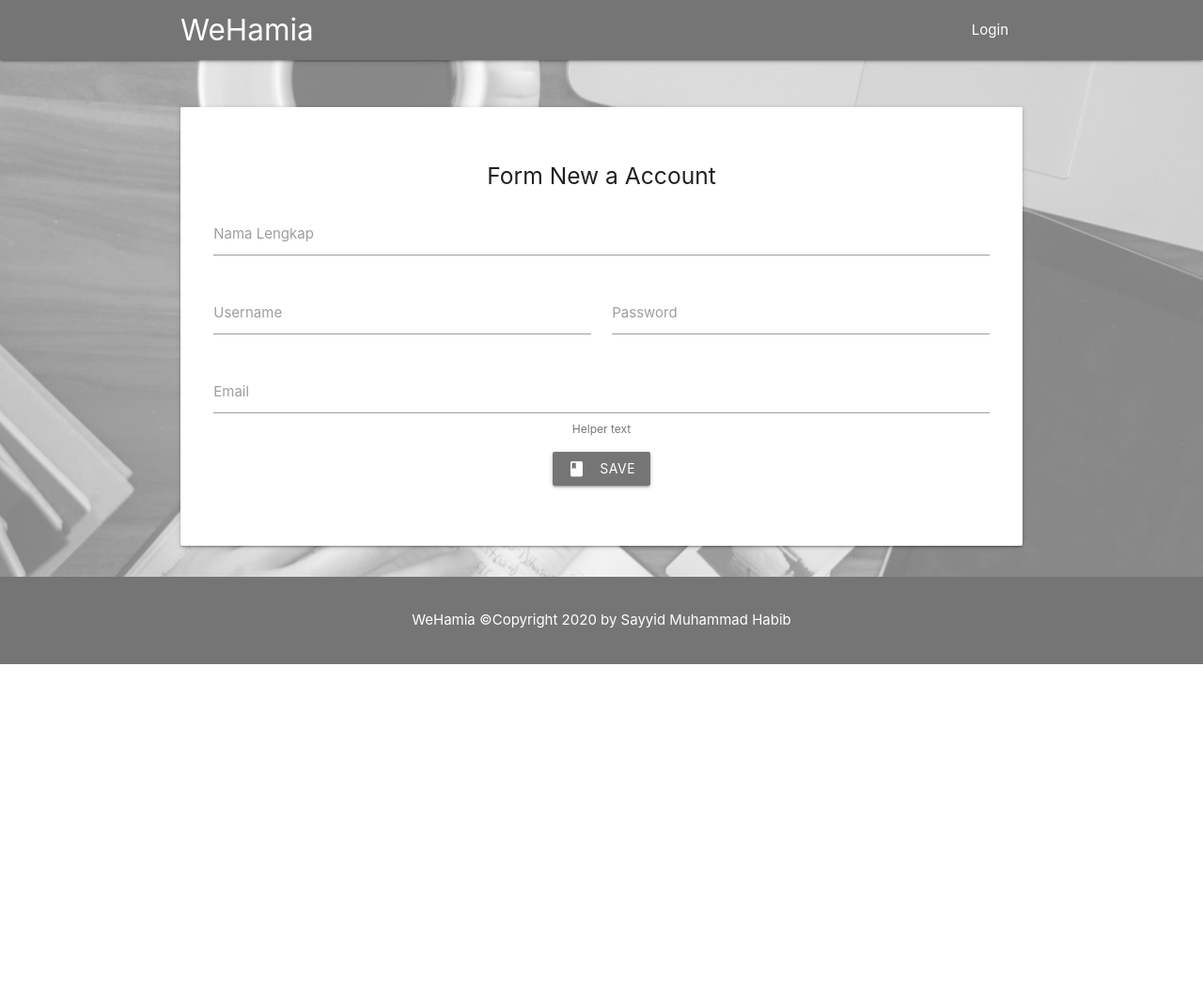
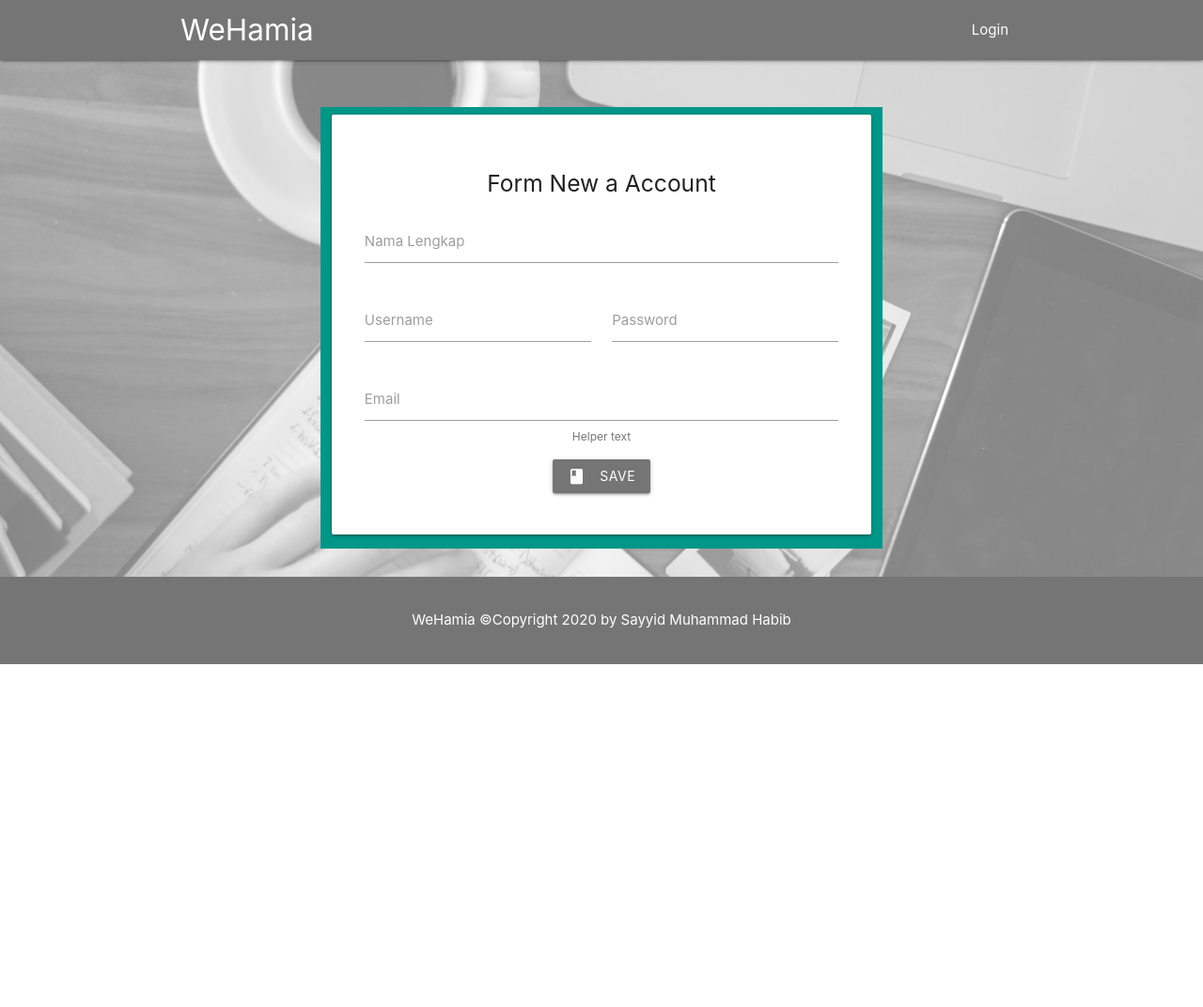
Before and after one commit to SayyidMHabib/UTS-CRUD, a PHP site: page /register.php in a window 1280 px wide. Shown: the whole page at 94% size. Run offline with PHP 8.4, Linux system fonts and the light colour scheme.

Commit message:
Memperbarui Tampilan Login & Register

```diff
--- a/login.php
+++ b/login.php
@@ -62,7 +62,8 @@ if(isset($_SESSION['user'])) { header("Location: crud/form.php"); }
         <div class="parallax-container">
           <div class="parallax"><img src="img/form.jpg"></div>
             <div class="container">
-             <div class="login">
+            <div class="row">
+             <div class="login col m8 offset-m2 teal">
               <div class="card-panel center">
                     <form method="POST" action="server/server_login.php">
 
@@ -85,8 +86,8 @@ if(isset($_SESSION['user'])) { header("Location: crud/form.php"); }
                             <p>Belum punya akun? <a href="register.php">Daftar di sini</a></p>
 
                     </form>
-
               </div>
+             </div>
              </div>
             </div>
         </div>
--- a/register.php
+++ b/register.php
@@ -61,9 +61,9 @@ if(isset($_SESSION['saved'])) { header("Location: login.php"); }
         <div class="parallax-container">
           <div class="parallax"><img src="img/form.jpg"></div>
             <div class="container">
-             <div class="register">
+            <div class="row">
+             <div class="register col m8 offset-m2 teal">
               <div class="card-panel center">
-                    <div class="row">
                     <form method="POST" action="server/server_register.php">
 
                             <h5>Form New a Account</h5>
```
